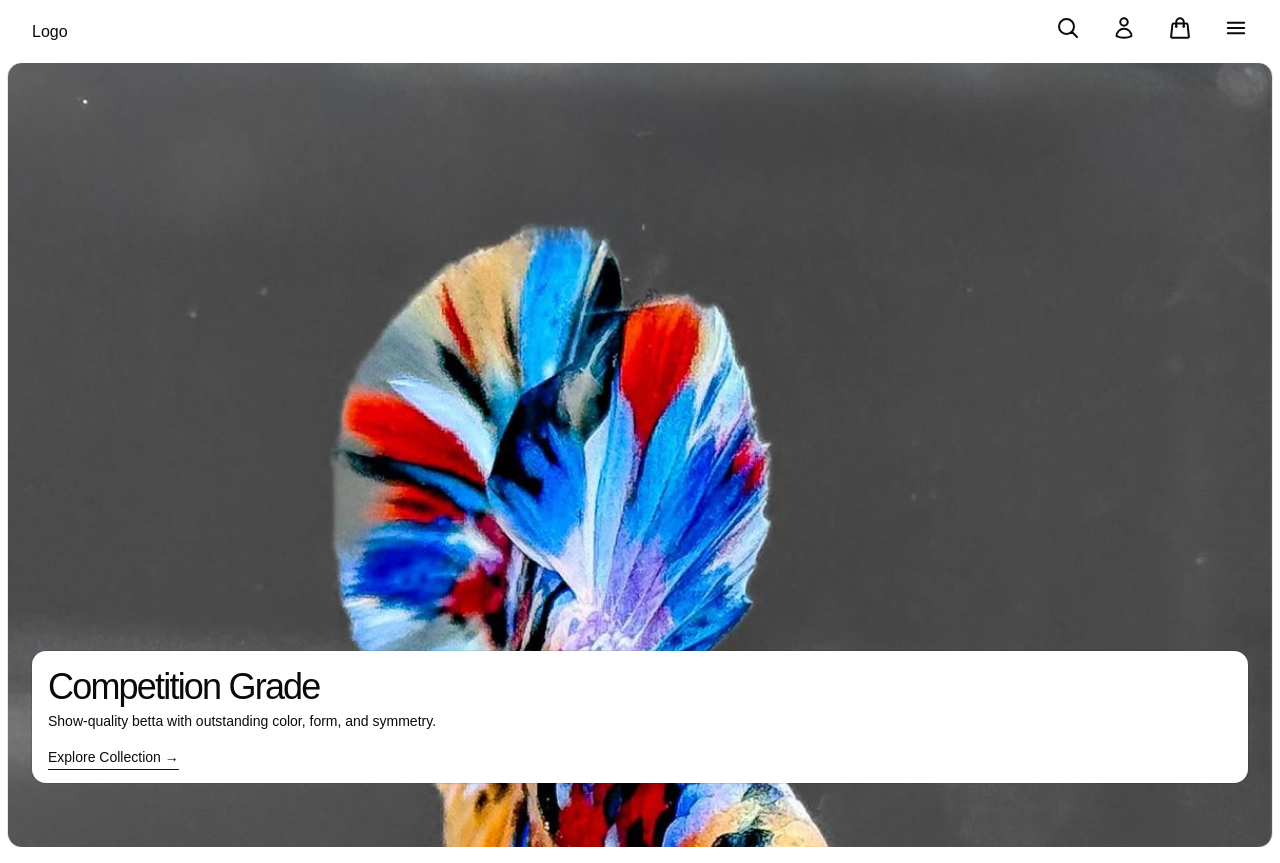
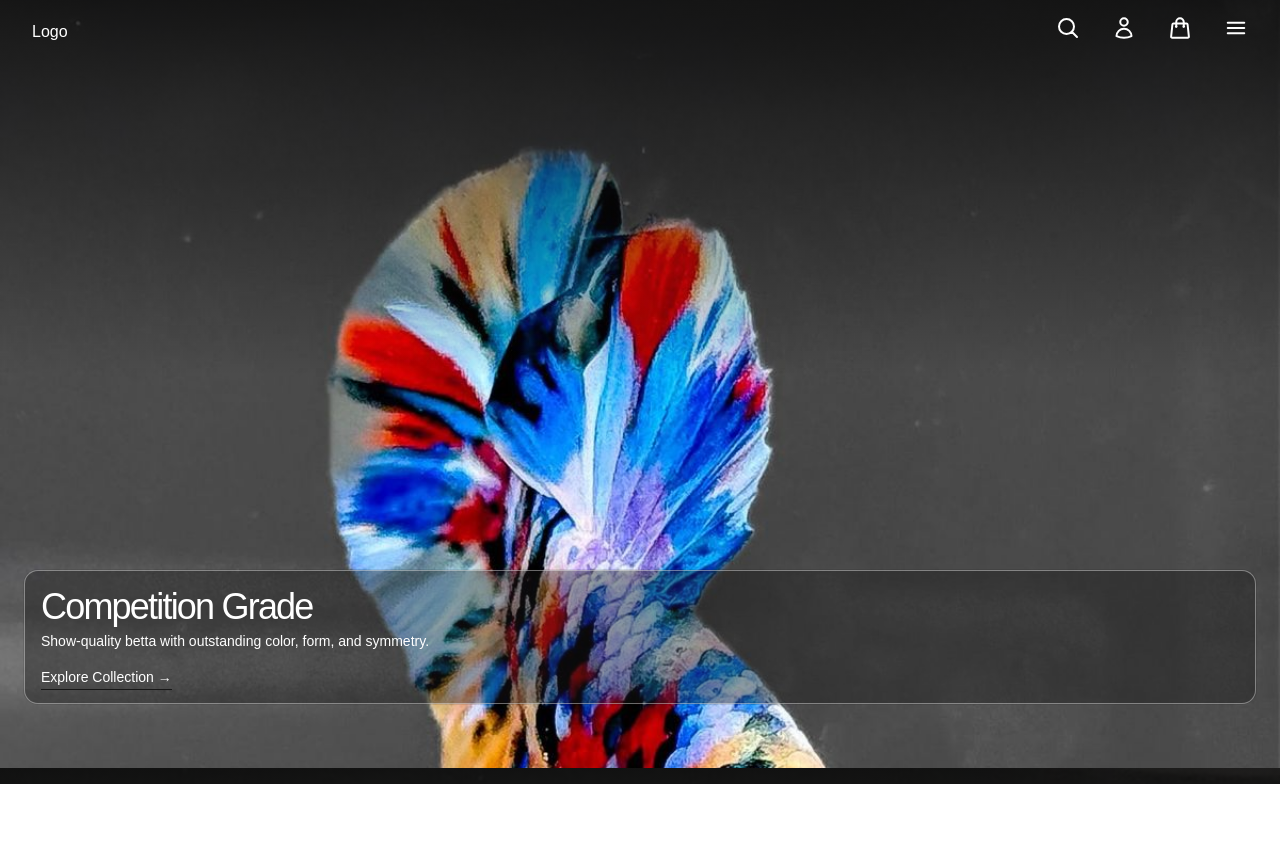
Before and after one commit to burhanudinrabbani666/betta-wava-web, a React (Vite) app: page /cart in a window 1280 px wide. After the commit the page ends 800 px from the top, so only its background shows below. Built offline with nearby package versions, Linux system fonts and the light colour scheme.

Commit message:
feat: implement link in every card variant

```diff
--- a/src/components/ui/applayout.tsx
+++ b/src/components/ui/applayout.tsx
@@ -3,7 +3,7 @@ import Header from "./header";
 
 export default function Applayout() {
   return (
-    <div className="h-screen">
+    <div className="relative h-screen">
       <Header />
       <main>
         <Outlet />
--- a/src/components/ui/header.tsx
+++ b/src/components/ui/header.tsx
@@ -3,9 +3,12 @@ import Navbar from "./navbar";
 
 export default function Header() {
   return (
-    <div className="flex items-center justify-between px-8 py-4">
-      <Logo />
-      <Navbar />
+    <div className="absolute top-0 z-10 w-full">
+      <div className="flex items-center justify-between px-8 py-4 text-white">
+        <Logo />
+        <Navbar />
+      </div>
+      <div className=""></div>
     </div>
   );
 }
--- a/src/pages/homepage.tsx
+++ b/src/pages/homepage.tsx
@@ -19,16 +19,18 @@ export default function Homepage() {
     >
       <CarouselContent className="h-screen">
         {variant.map((v, index) => (
-          <CarouselItem key={index} className="h-screen basis-full px-2">
-            <Card className="h-full py-0">
+          <CarouselItem key={index} className="-my-2 h-screen basis-full px-0">
+            <Link to={`/variant/${v.title.toLowerCase().replace(" ", "-")}`}>
+              <Card className="h-full rounded-none py-0">
                 <CardContent className="h-full px-0">
                   <div
-                  className="flex h-full flex-col justify-end bg-cover bg-top p-6"
+                    className="relative flex h-full flex-col justify-end bg-cover bg-top p-6"
                     style={{
                       backgroundImage: `url(/variant/${v.image}.jpg)`,
                     }}
                   >
-                  <Card className="mb-10">
+                    <div className="absolute inset-0 bg-gradient-to-b from-neutral-950/90 via-transparent to-transparent to-5%"></div>
+                    <Card className="mb-10 border border-neutral-50/40 bg-neutral-900/40 text-white">
                       <CardContent>
                         <div className="mb-4 space-y-1">
                           <p className="text-4xl font-normal tracking-tighter">
@@ -48,6 +50,7 @@ export default function Homepage() {
                   </div>
                 </CardContent>
               </Card>
+            </Link>
           </CarouselItem>
         ))}
       </CarouselContent>
```
Lines whose indentation alone changed are shown as unchanged.
